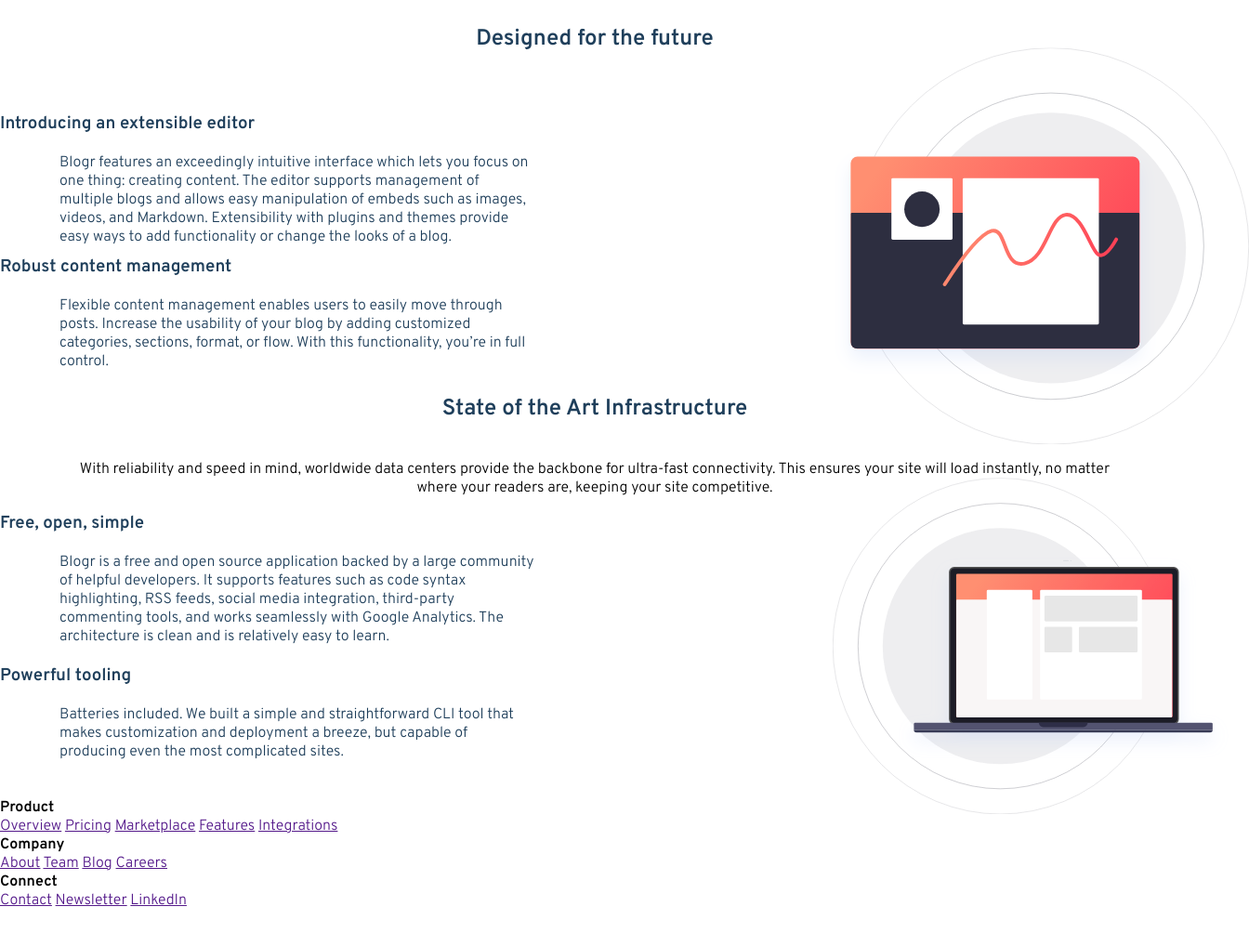
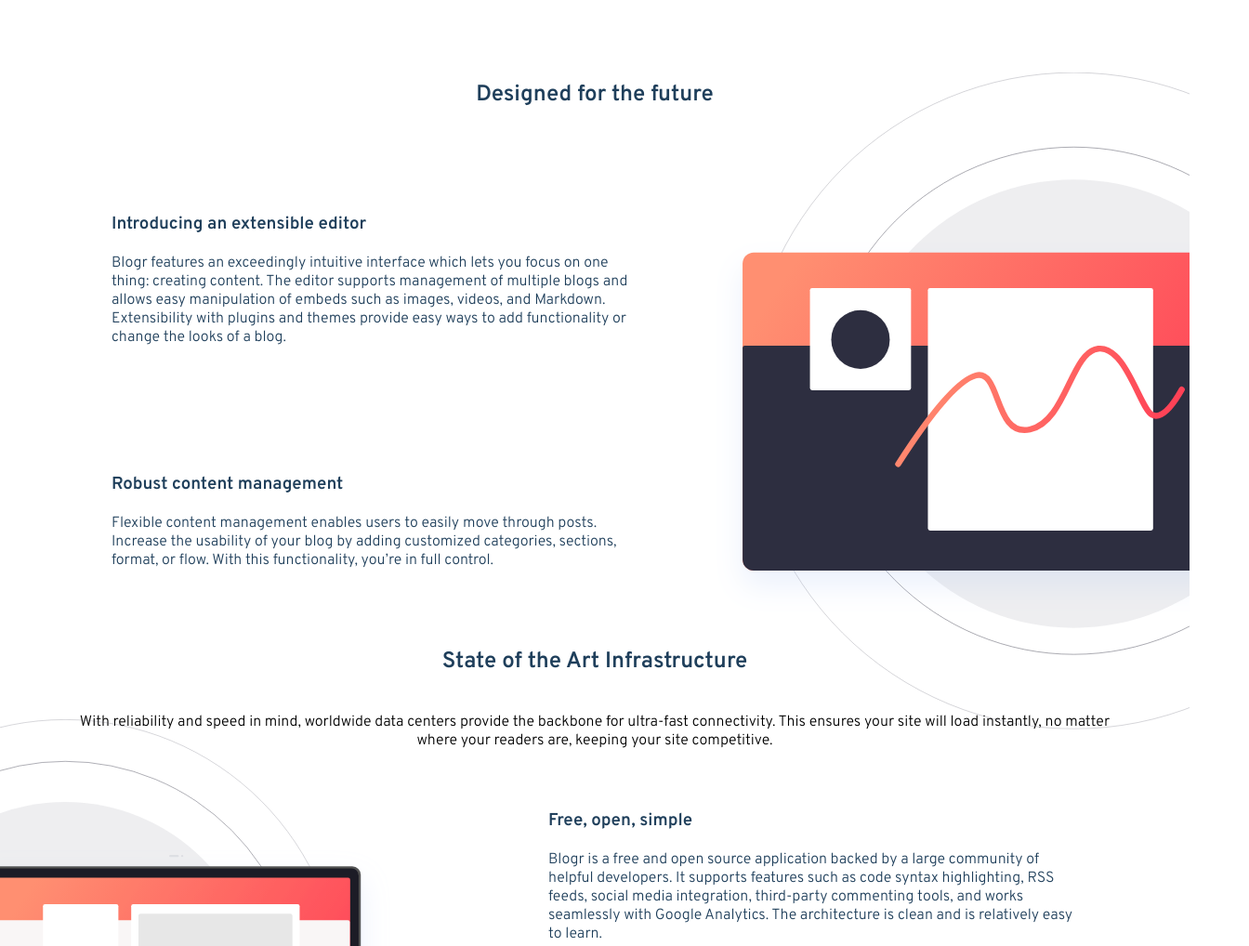
Before and after one commit to Koyun92/blogr-landing-page, a plain HTML site: page index.html in a window 1280 px wide. Shown: the part 637-1655 px from the top of the page at 93% size, 1344 px wide, since content can reach past the window. Before the commit the page ends 1616 px from the top, so only its background shows below. Drawn offline with Linux system fonts and the light colour scheme.

Commit message:
features section adjusted responsive layout

```diff
--- a/index.html
+++ b/index.html
@@ -134,9 +134,9 @@
         <img class="feature__image" src="./images/illustration-editor-mobile.svg" alt="ilustracja aplikacji">
       </picture>
 
-      <section class="feature__element">
+      <section class="feature__element feature__element--first-row">
         <h3 class="feature__heading"> Introducing an extensible editor</h3>
-        <p class="feature__copy">
+        <p class="feature__copy feature__copy--first-row">
           Blogr features an exceedingly intuitive interface which lets you focus on one thing: creating content.
           The editor supports management of multiple blogs and allows easy manipulation of embeds such as images,
           videos, and Markdown. Extensibility with plugins and themes provide easy ways to add functionality or
@@ -144,9 +144,9 @@
         </p>
       </section>
 
-      <section class="feature__element ">
+      <section class="feature__element feature__element--second-row ">
         <h3 class="feature__heading"> Robust content management</h3>
-        <p class="feature__copy">
+        <p class="feature__copy ">
           Flexible content management enables users to easily move through posts. Increase the usability of your blog
           by adding customized categories, sections, format, or flow. With this functionality, you’re in full control.
         </p>
@@ -155,28 +155,30 @@
     <article class="extra-feature">
       <div class="wrapper">
         <h2 class="main__heading"> State of the Art Infrastructure</h2>
-        <p class="extra-feature__copy">
+        <p class="extra-feature__copy ">
           With reliability and speed in mind, worldwide data centers provide the backbone for ultra-fast connectivity.
           This ensures your site will load instantly, no matter where your readers are, keeping your site competitive.
         </p>
       </div>
     </article>
-    <article class="feature wrapper--1600px">
-      <picture class="feature__picture">
+    <article class="feature feature--reverse wrapper--1600px">
+      <picture class="feature__picture feature__picture--reverse ">
         <source media="(max-width: 991px)" srcset="./images/illustration-laptop-mobile.svg">
         <source media="(min-width: 992px)" srcset="./images/illustration-laptop-desktop.svg">
-        <img class="feature__image" src="./images/illustration-laptop-mobile.svg" alt="ilustracja laptopa">
+        <img class="feature__image feature__image--left-align  " src="./images/illustration-laptop-mobile.svg"
+          alt="ilustracja laptopa">
       </picture>
 
 
-      <section class="feature__element">
+      <section class="feature__element feature__element--first-row">
         <h3 class="feature__heading"> Free, open, simple</h3>
-        <p class="feature__copy"> Blogr is a free and open source application backed by a large community of helpful
+        <p class="feature__copy"> Blogr is a free and open source application backed by a large
+          community of helpful
           developers. It supports
           features such as code syntax highlighting, RSS feeds, social media integration, third-party commenting tools,
           and works seamlessly with Google Analytics. The architecture is clean and is relatively easy to learn.</p>
       </section>
-      <section class="feature__element">
+      <section class="feature__element feature__element--second-row">
         <h3 class="feature__heading"> Powerful tooling</h3>
         <p class="feature__copy"> Batteries included. We built a simple and straightforward CLI tool that makes
           customization and deployment a
--- a/js/menu.js
+++ b/js/menu.js
@@ -1,8 +1,8 @@
 const burgerToggle = () => {
   const hamburgerIcon = document.querySelectorAll(".header__burger-icon");
   const mobileNav = document.querySelector(".nav-mobile__list");
-    hamburgerIcon.forEach((item) => {
-        item.addEventListener("click", () => {
+  hamburgerIcon.forEach((item) => {
+    item.addEventListener("click", () => {
       mobileNav.classList.toggle("nav-mobile__list--flex");
       for (let i = 0; i <= hamburgerIcon.length - 1; i++) {
         hamburgerIcon[i].classList.toggle("active");
@@ -21,5 +21,6 @@ const dropdownList = () => {
   });
 };
 
+
 dropdownList();
 burgerToggle();
--- a/sass/main.scss
+++ b/sass/main.scss
@@ -17,7 +17,7 @@ body {
     height: 100%;
   }
   &--1600px {
-    max-width: 1600px;
+    max-width: 1400px;
     margin: auto;
   }
 }
@@ -191,6 +191,7 @@ body {
 .main {
   text-align: center;
   margin-top: 8rem;
+  overflow: hidden;
   &__heading {
     margin-bottom: 4rem;
     color: $Very-dark-blue;
@@ -235,7 +236,7 @@ body {
   }
   .header {
     &__burger-icon {
-      display: none;
+      display: none !important;
     }
   }
   .nav-mobile {
@@ -279,30 +280,56 @@ body {
       background-color: $White;
     }
   }
+  .main {
+    padding: 10rem 0;
+    margin-top: 4rem;
+  }
   .feature {
-    grid-template-columns: repeat(2, 1fr);
+    grid-template-columns: 10rem 1fr minmax(50rem, 1fr);
     grid-template-rows: repeat(2, 1fr);
-    grid-gap: 0;
+
+    grid-gap: 2rem;
     text-align: left;
+    min-height: 50rem;
+    &--reverse {
+      grid-template-columns: minmax(50rem, 1fr) 1fr 10rem;
+      grid-template-rows: repeat(2, 1fr);
+    }
 
     &__picture {
-      grid-column: 2/3;
+      grid-column: 3/4;
       grid-row: 1/3;
       position: relative;
       width: 100%;
       height: 100%;
+      &--reverse {
+        grid-column: 1/2;
+      }
+    }
+    &__element {
+      &--first-row {
+        grid-column: 2/3;
+      }
+
+      &--second-row {
+        grid-column: 2/3;
+      }
     }
     &__image {
       position: absolute;
       top: 50%;
-      width: 70%;
+      width: 130%;
       height: auto;
-      right: -10%;
+      right: -40%;
       transform: translateY(-50%);
+      &--left-align {
+        right: none;
+        left: -40%;
+      }
     }
     &__copy {
       margin-left: 0 10rem;
-      width: 80%;
+      width: 100%;
     }
   }
 }
```
Also changed, not shown: css/main.css, 1 other file.
